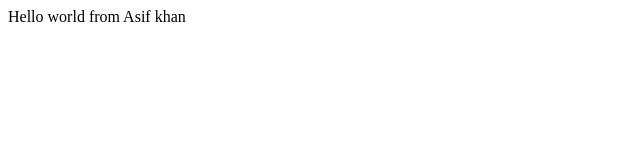
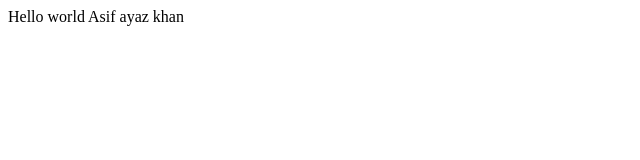
Before and after one commit to Asifkkhan/bootcamp2020, a plain HTML site: page index.html in a window 1280 px wide. Shown: the full height of the page, 0-640 px from the left. Drawn offline with Linux system fonts and the light colour scheme.

Commit message:
name change

```diff
--- a/index.html
+++ b/index.html
@@ -7,6 +7,6 @@
     <title>Document</title>
 </head>
 <body>
-    <div>Hello world from Asif khan</div>
+    <div>Hello world Asif ayaz khan</div>
 </body>
 </html>
```
